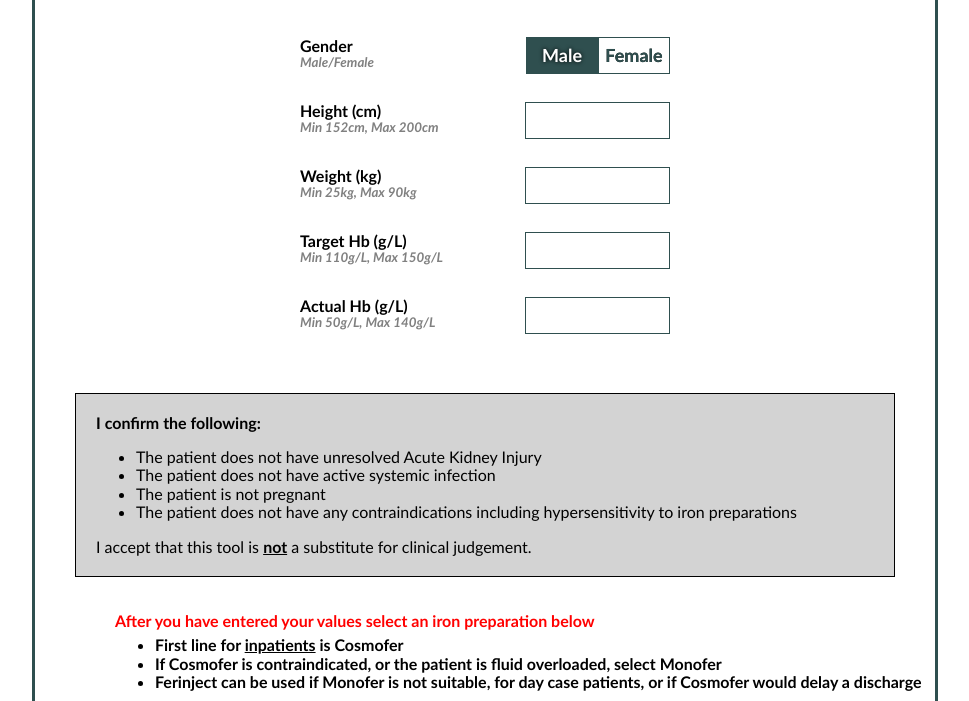
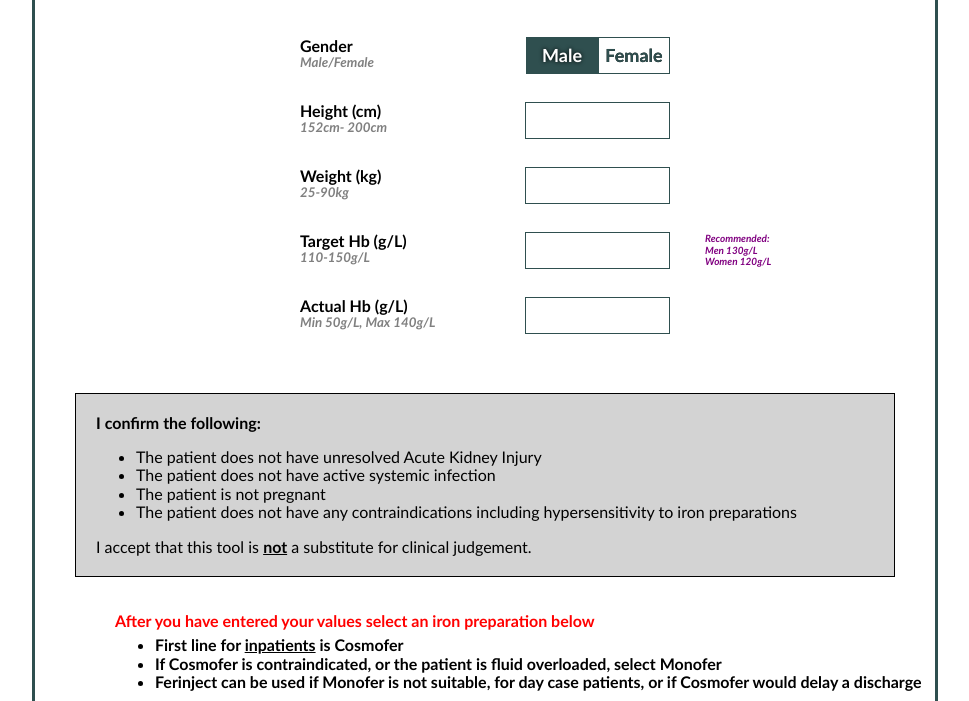
Before and after one commit to Pharma2022/IvIron, a plain HTML site: page index.html in a window 1280 px wide. Shown: the part 99-800 px from the top of the page, without its empty margins (155-1124 px from the left). Drawn offline with nearby package versions, Linux system fonts and the light colour scheme.

Commit message:
Update index.html

```diff
--- a/index.html
+++ b/index.html
@@ -1,5 +1,5 @@
 <html>
-    <head><link rel="stylesheet" href="https://cdnjs.cloudflare.com/ajax/libs/normalize/8.0.1/normalize.css"><link rel="stylesheet" href="https://cdnjs.cloudflare.com/ajax/libs/normalize/8.0.1/normalize.css">
+    <head><link rel="stylesheet" href="https://cdnjs.cloudflare.com/ajax/libs/normalize/8.0.1/normalize.css"><link rel="stylesheet" href="https://cdnjs.cloudflare.com/ajax/libs/normalize/8.0.1/normalize.css"><link rel="stylesheet" href="https://cdnjs.cloudflare.com/ajax/libs/normalize/8.0.1/normalize.css">
 
         <link rel="stylesheet" href="index.css">
 
@@ -17,12 +17,13 @@
 
 
 
+
             </span>
-                <span class= "color" ><label for "height">Height (cm)<span class= "minMax">Min 152cm, Max 200cm</span></label><input type ="number" id = "height" min = "152" max ="200" required> </span>
+                <span class= "color" ><label for "height">Height (cm)<span class= "minMax">152cm- 200cm</span></label><input type ="number" id = "height" min = "152" max ="200" required> </span>
 
-                <span class="color"> <label for "body-weight">Weight (kg)<span class= "minMax">Min 25kg, Max 90kg</span></label><input type ="number" id = "body-weight" min = "25" max ="90" required> </span>
+                <span class="color"> <label for "body-weight">Weight (kg)<span class= "minMax">25-90kg</span></label><input type ="number" id = "body-weight" min = "25" max ="90" required> </span>
 
-                <span class="color"> <label for"target-hb">Target Hb (g/L)<span class= "minMax">Min 110g/L, Max 150g/L</span></label><input type ="number" id= "target-hb" min= "110" max="150" required > </span>
+                <span class="color"> <label for"target-hb">Target Hb (g/L)<span class= "minMax">110-150g/L </span><ul class = "minMax">Recommended:<li>Men 130g/L</li><li>Women 120g/L</li></ul></label><input type ="number" id= "target-hb" min= "110" max="150" required > </span>
 
                 <span class="color"> <label for "actual-hb">Actual Hb (g/L)<span class= "minMax">Min 50g/L, Max 140g/L</span></label><input type ="number" id = "actual-hb" min = "50" max= "140" required> </span>
 
```
